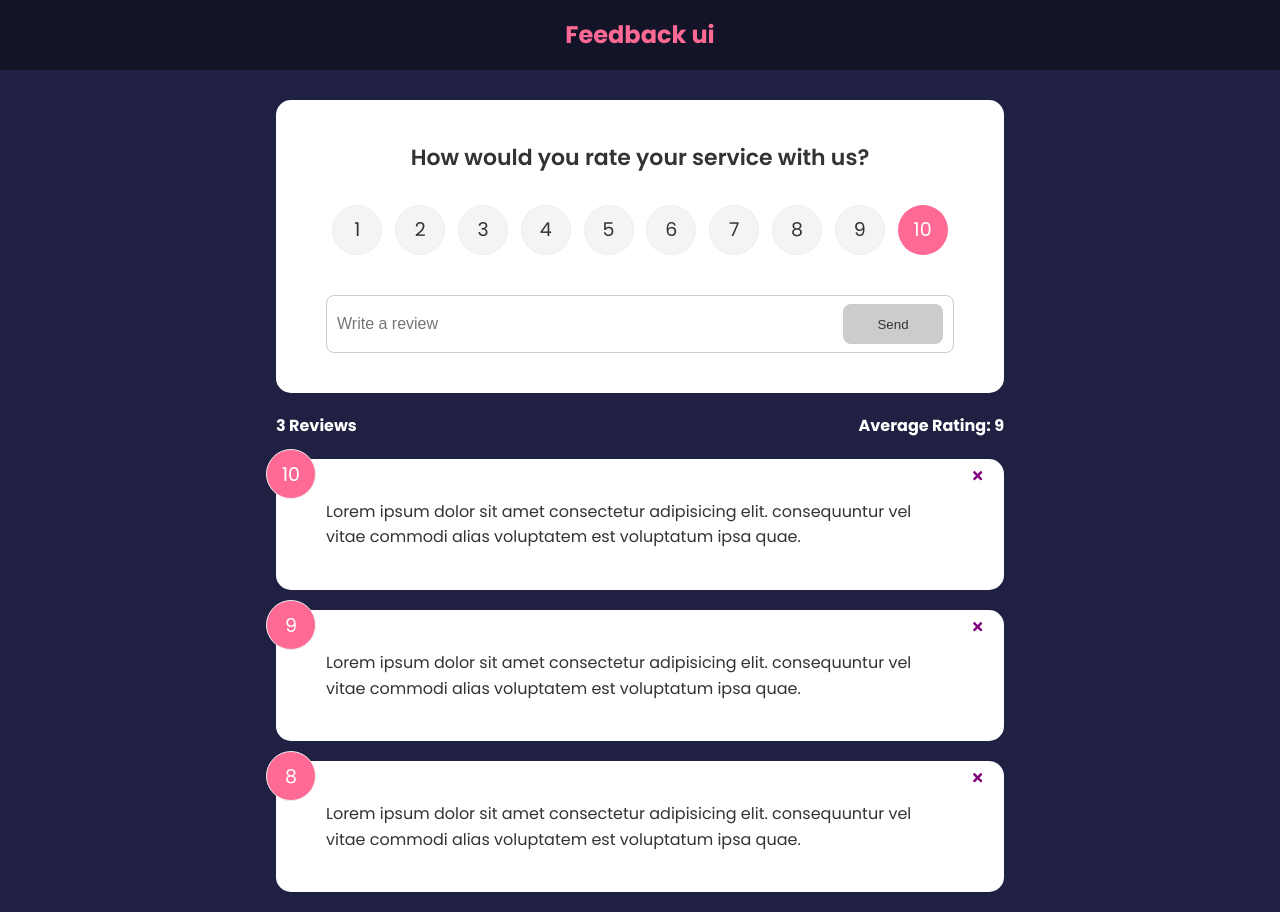
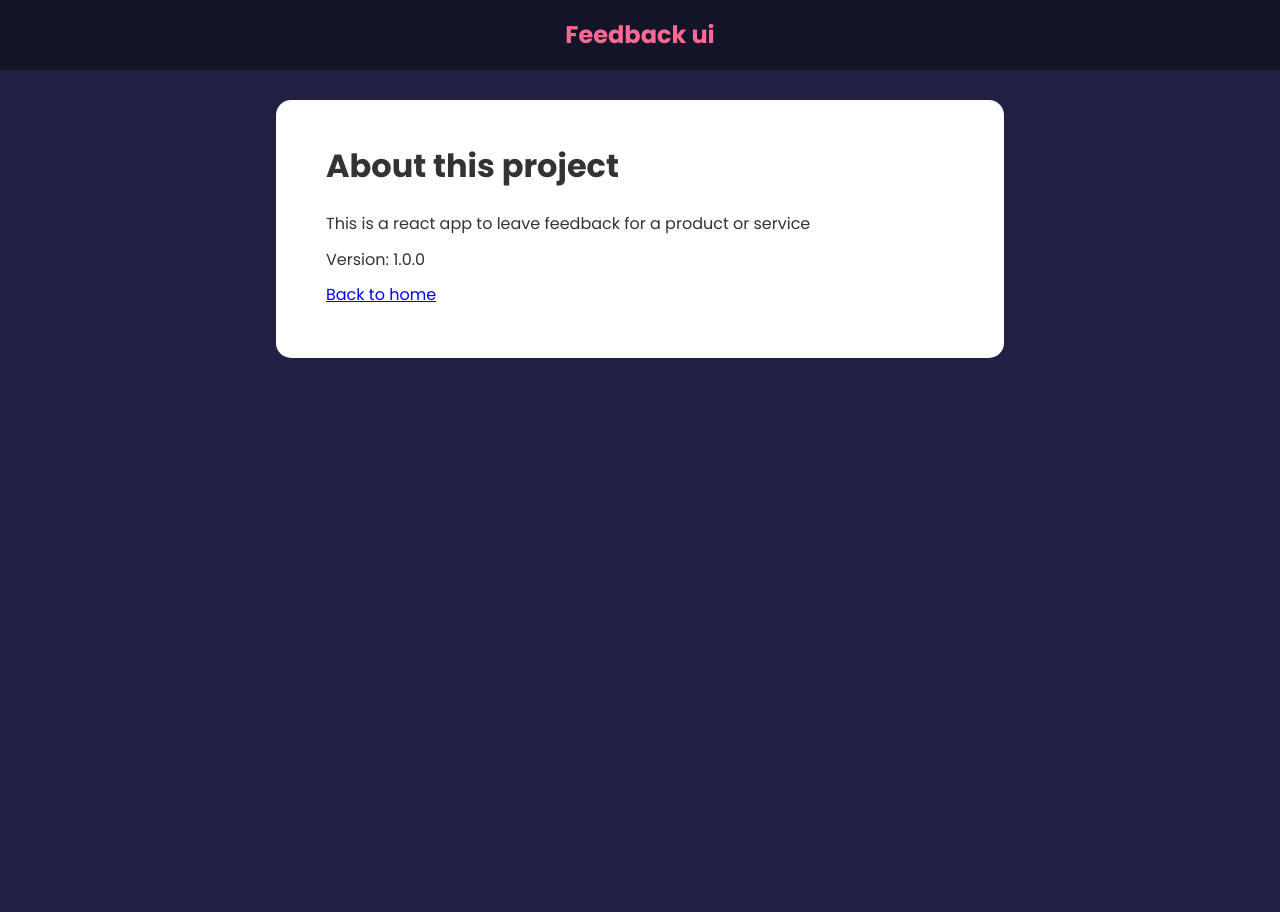
Before and after one commit to thirteenmd/feedback-app, a React (Create React App) app: page /about in a window 1280 px wide. After the commit the page ends 800 px from the top, so only its background shows below. Built offline with nearby package versions, Linux system fonts and the light colour scheme.

Commit message:
Added router and routes

```diff
--- a/package.json
+++ b/package.json
@@ -9,6 +9,7 @@
     "react": "^18.2.0",
     "react-dom": "^18.2.0",
     "react-icons": "^4.7.1",
+    "react-router-dom": "^6.8.1",
     "react-scripts": "^2.1.3",
     "uuid": "^9.0.0",
     "web-vitals": "^2.1.4"
--- a/src/App.js
+++ b/src/App.js
@@ -6,6 +6,8 @@
 import FeedbackStats from './components/FeedbackStats'
 import FeedbackForm from './components/FeedbackForm'
 import { v4 as uuidv4 } from 'uuid'
+import AboutPage from './pages/AboutPage'
+import { BrowserRouter as Router, Route, Routes} from 'react-router-dom'
 
 function App() {
   const [feedback, setFeedback] = useState(FeedbackData)
@@ -22,14 +24,22 @@
   }
 
   return (
-  <>
+  <Router>
     <Header />
     <div className="container">
-      <FeedbackForm handleAdd={addFeedback} />
-      <FeedbackStats feedback={feedback} />
-      <FeedbackList feedback={feedback} handleDelete={deleteFeedback}/>
+      <Routes>
+        <Route exact path='/' element={
+          <>
+            <FeedbackForm handleAdd={addFeedback} />
+            <FeedbackStats feedback={feedback} />
+            <FeedbackList feedback={feedback} handleDelete={deleteFeedback}/>
+          </>
+        }/>
+
+        <Route path='/about' element={<AboutPage />}/>
+      </Routes>
     </div>
-  </>
+  </Router>
   )
 }
 
--- /dev/null
+++ b/src/pages/AboutPage.jsx
@@ -0,0 +1,19 @@
+import React from 'react'
+import Card from '../components/shared/Card'
+
+function AboutPage() {
+  return (
+    <Card>
+      <div className="about">
+        <h1>About this project</h1>
+        <p>This is a react app to leave feedback for a product or service</p>
+        <p>Version: 1.0.0</p>
+        <p>
+          <a href="/">Back to home</a>
+        </p>
+      </div>
+    </Card>
+  )
+}
+
+export default AboutPage
```
Also changed, not shown: 1 other file (tests, documents, lock files or other folders).
